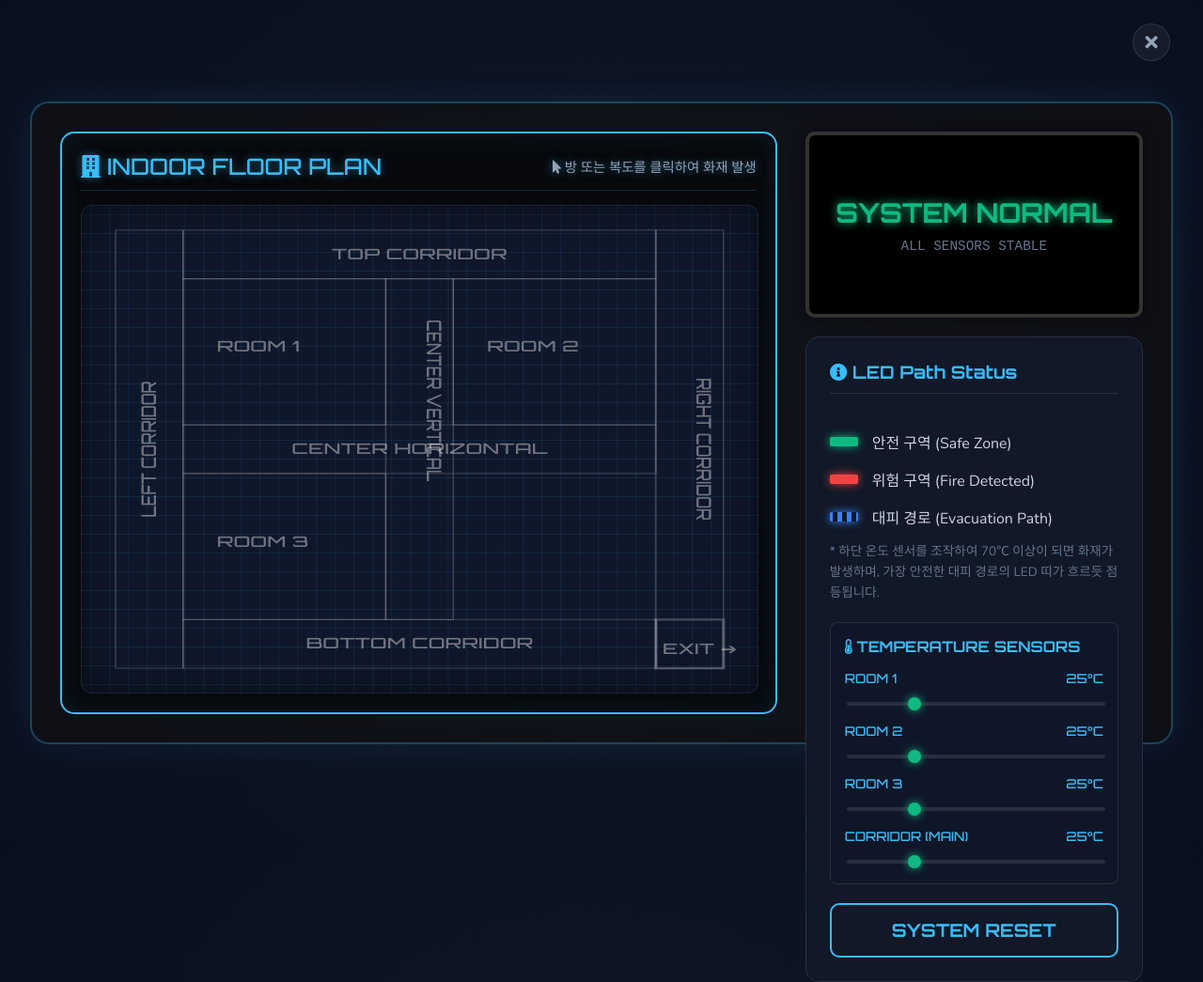
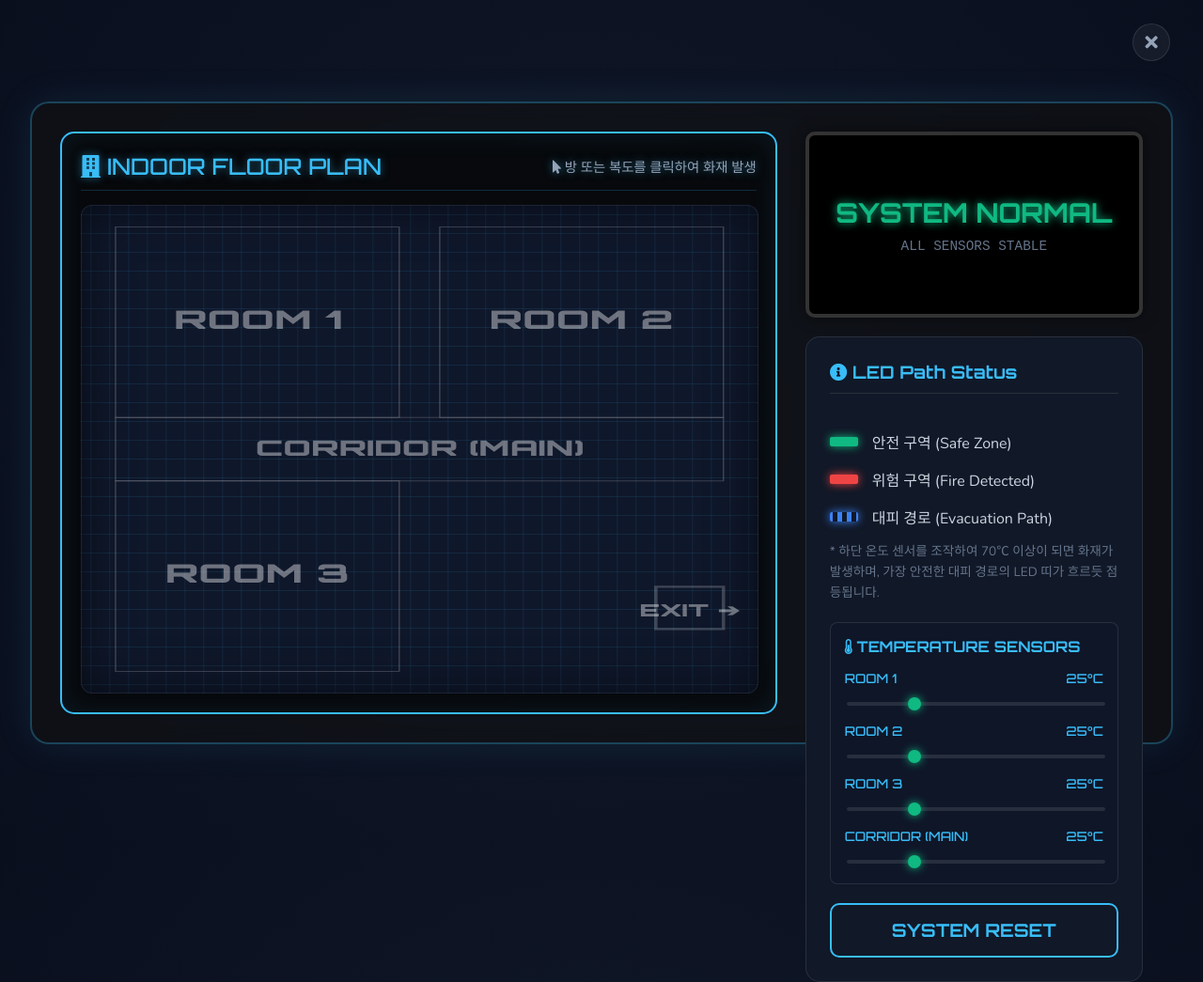
Before and after one commit to lee-myeong-eun/lee-myeong-eun.github.io, a Jekyll site: the page built from _pages/fire-simulator.html, in a window 1280 px wide. Shown: the whole page at 94% size. Built offline with Jekyll 4.4.1, drawn with Linux system fonts in a browser that asks for light colours.

Commit message:
Update layout to 3 big rooms and 1 main corridor, update fonts to bold mechanic style

```diff
--- a/_pages/fire-simulator.html
+++ b/_pages/fire-simulator.html
@@ -417,47 +417,28 @@ permalink: /fire-simulator/
             </div>
 
             <div class="plan-container">
-                <svg viewBox="0 0 100 100" preserveAspectRatio="none">
+                <svg viewBox="0 0 100 115" preserveAspectRatio="none">
                     <!-- Evacuation Path (Hidden by default) -->
                     <path id="evac-path-base" class="evac-path-base hidden" d="" />
                     <path id="evac-path-flow" class="evac-path-flow hidden" d="" />
 
-                    <!-- Corridors (Invisible clickable zones) -->
-                    <path id="evac-path-base" class="evac-path-base hidden" d="" />
-                    <path id="evac-path-flow" class="evac-path-flow hidden" d="" />
-
-                    <!-- Corridors (Invisible clickable zones) -->
-                    <rect id="zone-corr-top" class="zone corridor idle" x="15" y="5" width="70" height="10" />
-                    <text class="zone-label" x="50" y="11" text-anchor="middle" style="font-size: 3px;">TOP CORRIDOR</text>
-
-                    <rect id="zone-corr-bottom" class="zone corridor idle" x="15" y="85" width="70" height="10" />
-                    <text class="zone-label" x="50" y="91" text-anchor="middle" style="font-size: 3px;">BOTTOM CORRIDOR</text>
-
-                    <rect id="zone-corr-left" class="zone corridor idle" x="5" y="5" width="10" height="90" />
-                    <text class="zone-label" transform="rotate(-90 10 50)" x="10" y="51" text-anchor="middle" style="font-size: 3px;">LEFT CORRIDOR</text>
-
-                    <rect id="zone-corr-right" class="zone corridor idle" x="85" y="5" width="10" height="90" />
-                    <text class="zone-label" transform="rotate(90 90 50)" x="90" y="49" text-anchor="middle" style="font-size: 3px;">RIGHT CORRIDOR</text>
-
-                    <rect id="zone-corr-mid-h" class="zone corridor idle" x="15" y="45" width="70" height="10" />
-                    <text class="zone-label" x="50" y="51" text-anchor="middle" style="font-size: 3px;">CENTER HORIZONTAL</text>
-
-                    <rect id="zone-corr-mid-v" class="zone corridor idle" x="45" y="15" width="10" height="70" />
-                    <text class="zone-label" transform="rotate(90 50 40)" x="50" y="39" text-anchor="middle" style="font-size: 3px;">CENTER VERTICAL</text>
+                    <!-- Corridor (Main) -->
+                    <rect id="zone-corr" class="zone corridor idle" x="5" y="50" width="90" height="15" />
+                    <text class="zone-label" x="50" y="59" text-anchor="middle" style="font-size: 5px; font-weight: 900;">CORRIDOR (MAIN)</text>
 
                     <!-- Rooms -->
-                    <rect id="zone-room1" class="zone idle" x="15" y="15" width="30" height="30" />
-                    <text class="zone-label" x="20" y="30">ROOM 1</text>
+                    <rect id="zone-room1" class="zone idle" x="5" y="5" width="42" height="45" />
+                    <text class="zone-label" x="26" y="29" text-anchor="middle" style="font-size: 6px; font-weight: 900;">ROOM 1</text>
 
-                    <rect id="zone-room2" class="zone idle" x="55" y="15" width="30" height="30" />
-                    <text class="zone-label" x="60" y="30">ROOM 2</text>
+                    <rect id="zone-room2" class="zone idle" x="53" y="5" width="42" height="45" />
+                    <text class="zone-label" x="74" y="29" text-anchor="middle" style="font-size: 6px; font-weight: 900;">ROOM 2</text>
 
-                    <rect id="zone-room3" class="zone idle" x="15" y="55" width="30" height="30" />
-                    <text class="zone-label" x="20" y="70">ROOM 3</text>
+                    <rect id="zone-room3" class="zone idle" x="5" y="65" width="42" height="45" />
+                    <text class="zone-label" x="26" y="89" text-anchor="middle" style="font-size: 6px; font-weight: 900;">ROOM 3</text>
 
                     <!-- Exit -->
-                    <rect id="zone-exit" x="85" y="85" width="10" height="10" fill="transparent" stroke="rgba(255,255,255,0.2)" stroke-width="0.5" style="transition: all 0.3s;" />
-                    <text id="text-exit" class="exit-sign" x="86" y="92" style="font-size: 3px; transition: all 0.3s;">EXIT ➔</text>
+                    <rect id="zone-exit" x="85" y="90" width="10" height="10" fill="transparent" stroke="rgba(255,255,255,0.2)" stroke-width="0.5" style="transition: all 0.3s;" />
+                    <text id="text-exit" class="exit-sign" x="90" y="97" text-anchor="middle" style="font-size: 4px; font-weight: 900; transition: all 0.3s;">EXIT ➔</text>
                 </svg>
             </div>
         </div>
@@ -568,47 +549,20 @@ permalink: /fire-simulator/
         }
 
         const zonesDef = {
-            'room1': {x: 15, y: 15, w: 30, h: 30},
-            'room2': {x: 55, y: 15, w: 30, h: 30},
-            'room3': {x: 15, y: 55, w: 30, h: 30},
-            'corr-top': {x: 15, y: 5, w: 70, h: 10},
-            'corr-bottom': {x: 15, y: 85, w: 70, h: 10},
-            'corr-left': {x: 5, y: 5, w: 10, h: 90},
-            'corr-right': {x: 85, y: 5, w: 10, h: 90},
-            'corr-mid-h': {x: 15, y: 45, w: 70, h: 10},
-            'corr-mid-v': {x: 45, y: 15, w: 10, h: 70}
+            'room1': {x: 5, y: 5, w: 42, h: 45},
+            'room2': {x: 53, y: 5, w: 42, h: 45},
+            'room3': {x: 5, y: 65, w: 42, h: 45},
+            'corr': {x: 5, y: 50, w: 90, h: 15}
         };
 
         const NODES = {
-            '10,10': ['30,10', '10,30'],
-            '30,10': ['10,10', '50,10', '30,30'],
-            '50,10': ['30,10', '70,10', '50,30'],
-            '70,10': ['50,10', '90,10', '70,30'],
-            '90,10': ['70,10', '90,30'],
-
-            '10,30': ['10,10', '10,50', '30,30'],
-            '30,30': ['30,10', '30,50', '10,30', '50,30'],
-            '50,30': ['50,10', '50,50', '30,30', '70,30'],
-            '70,30': ['70,10', '70,50', '50,30', '90,30'],
-            '90,30': ['90,10', '90,50', '70,30'],
-
-            '10,50': ['10,30', '10,70', '30,50'],
-            '30,50': ['30,30', '30,70', '10,50', '50,50'],
-            '50,50': ['50,30', '50,70', '30,50', '70,50'],
-            '70,50': ['70,30', '70,70', '50,50', '90,50'],
-            '90,50': ['90,30', '90,70', '70,50'],
-
-            '10,70': ['10,50', '10,90', '30,70'],
-            '30,70': ['30,50', '30,90', '10,70', '50,70'],
-            '50,70': ['50,50', '50,90', '30,70', '70,70'],
-            '70,70': ['70,50', '70,90', '50,70', '90,70'],
-            '90,70': ['90,50', '90,90', '70,70'],
-
-            '10,90': ['10,70', '30,90'],
-            '30,90': ['10,90', '50,90', '30,70'],
-            '50,90': ['30,90', '70,90', '50,70'],
-            '70,90': ['50,90', '90,90', '70,70'],
-            '90,90': ['70,90', '90,70']
+            '26,27': ['26,57'],
+            '74,27': ['74,57'],
+            '26,87': ['26,57'],
+            '26,57': ['26,27', '26,87', '74,57'],
+            '74,57': ['74,27', '26,57', '90,57'],
+            '90,57': ['74,57', '90,95'],
+            '90,95': ['90,57']
         };
 
         function isNodeInZone(nx, ny, zoneId) {
@@ -684,8 +638,7 @@ permalink: /fire-simulator/
 
         function recalculateState() {
             const allZones = [
-                'corr-top', 'corr-bottom', 'corr-left', 'corr-right', 'corr-mid-h', 'corr-mid-v',
-                'room1', 'room2', 'room3'
+                'corr', 'room1', 'room2', 'room3'
             ];
 
             let hasAnyFire = activeFireZones.size > 0;
```
Also changed, not shown: other parts of _pages/fire-simulator.html (+5 -5 lines).
